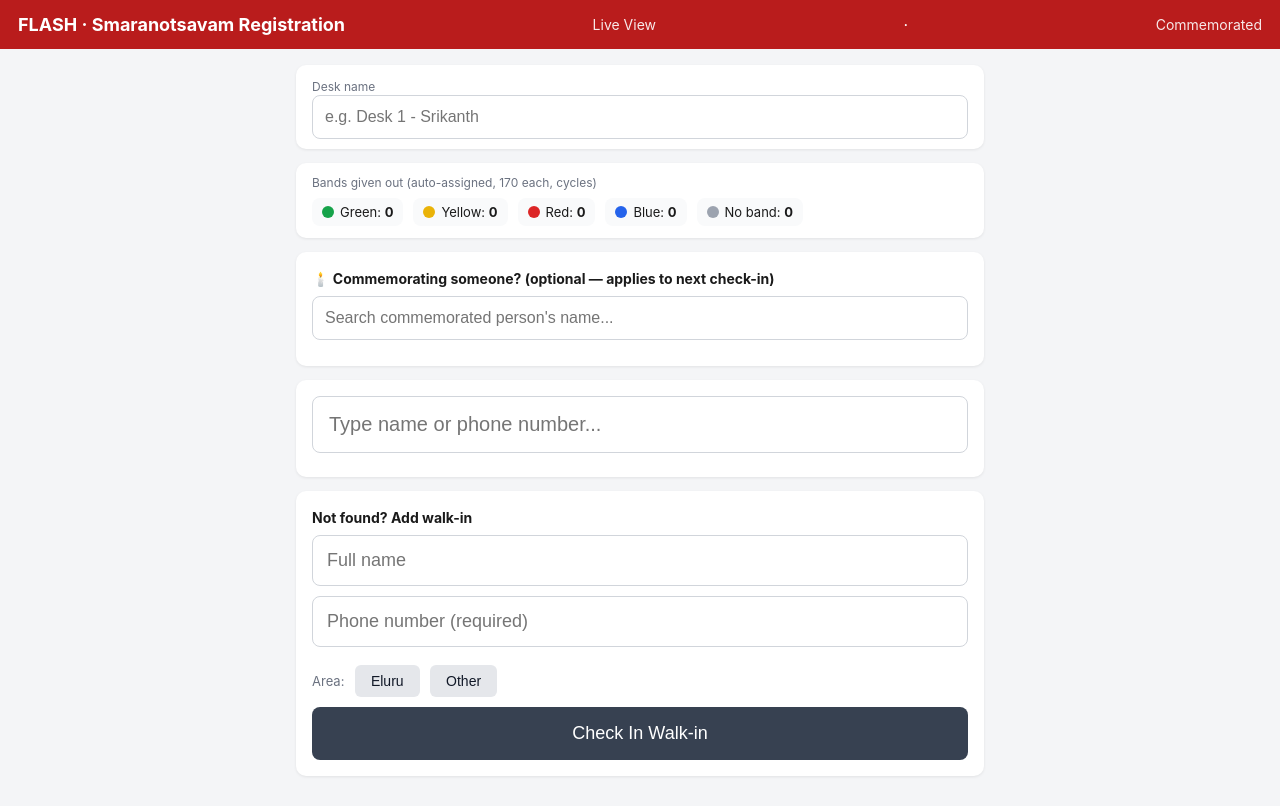
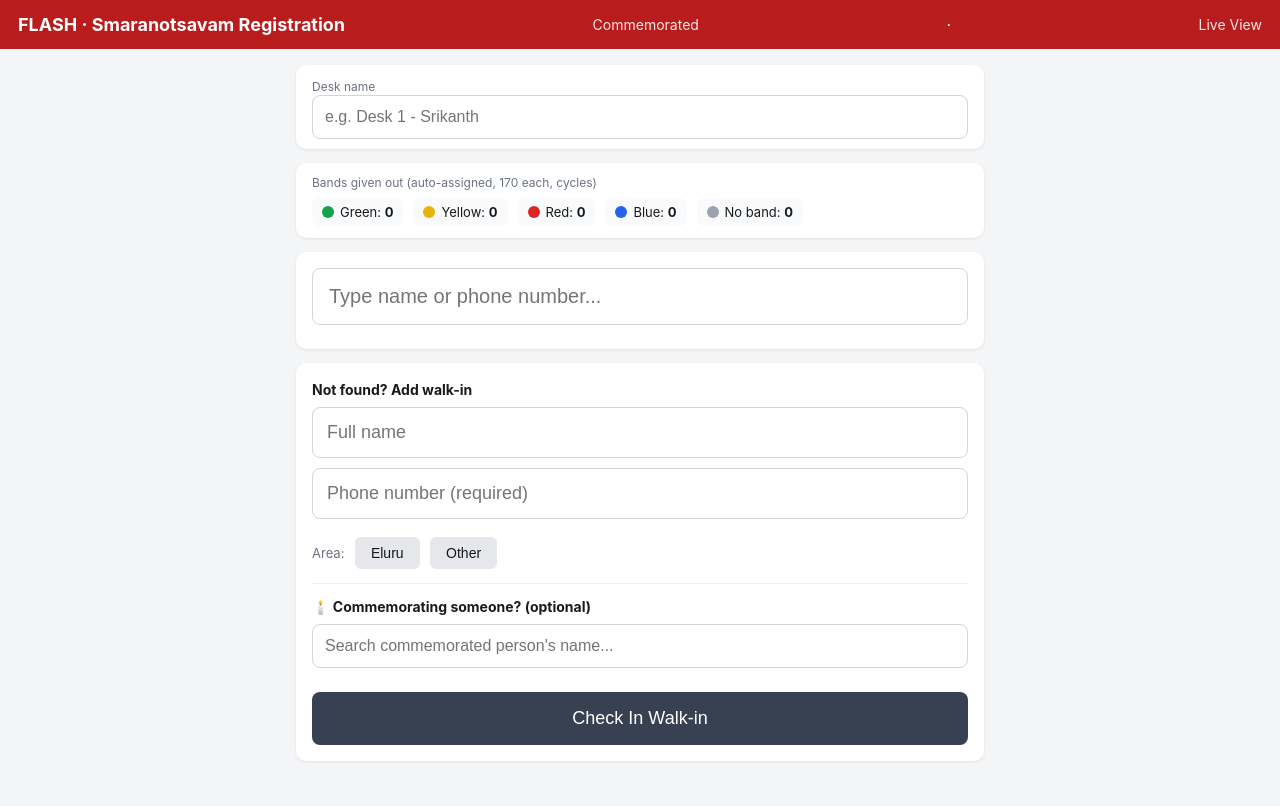
Before and after one commit to joinflashforacause/flash-registration, a Flask app: page / in a window 1280 px wide. After the commit the page ends 745 px from the top, so only its background shows below. Run offline with Flask 3, Linux system fonts and the light colour scheme; data that the repository does not hold is empty; some libraries are stand-ins or nearby versions.

Commit message:
Update index.html

```diff
--- a/templates/index.html
+++ b/templates/index.html
@@ -1,5 +1,5 @@
 {% extends "base.html" %}
-{% block nav %}<a href="/dashboard">Live View</a> · <a href="/commemorated">Commemorated</a>{% endblock %}
+{% block nav %}<a href="/commemorated">Commemorated</a> · <a href="/dashboard">Live View</a>{% endblock %}
 {% block content %}
 
 <div class="card" style="padding:10px 16px;">
@@ -10,18 +10,6 @@
 <div class="card" style="padding:12px 16px;">
   <div style="font-size:12px;color:#6b7280;margin-bottom:8px;">Bands given out (auto-assigned, 170 each, cycles)</div>
   <div id="colorStatsBar" style="display:flex;gap:10px;flex-wrap:wrap;"></div>
-</div>
-
-<div class="card">
-  <strong style="font-size:14px;">🕯️ Commemorating someone? (optional — applies to next check-in)</strong>
-  <div style="margin-top:8px;" id="commemPickerArea">
-    <input id="commemSearch" placeholder="Search commemorated person's name..." autocomplete="off" style="font-size:16px;padding:12px;" />
-    <div id="commemResults"></div>
-  </div>
-  <div id="commemSelected" style="display:none;margin-top:8px;padding:10px;background:#f5f3ff;border-radius:8px;">
-    <span style="font-size:14px;">Commemorating: <strong id="commemSelectedName"></strong></span>
-    <span onclick="clearCommem()" style="color:#7c3aed;text-decoration:underline;cursor:pointer;margin-left:10px;font-size:13px;">clear</span>
-  </div>
 </div>
 
 <div class="card">
@@ -43,7 +31,20 @@
               style="width:auto;display:inline-block;padding:8px 16px;font-size:14px;background:#e5e7eb;color:#111827;border-radius:6px;">Other</button>
       <input id="wAreaOther" placeholder="Type area name" style="display:none;margin-top:8px;font-size:16px;padding:10px;" />
     </div>
-    <button id="walkinBtn" onclick="submitWalkin()" style="font-size:18px;padding:16px;background:#374151;margin-top:10px;">Check In Walk-in</button>
+
+    <div style="margin-top:14px;padding-top:12px;border-top:1px solid #f0f0f0;">
+      <strong style="font-size:14px;">🕯️ Commemorating someone? (optional)</strong>
+      <div style="margin-top:8px;" id="commemPickerArea">
+        <input id="commemSearch" placeholder="Search commemorated person's name..." autocomplete="off" style="font-size:16px;padding:12px;" />
+        <div id="commemResults"></div>
+      </div>
+      <div id="commemSelected" style="display:none;margin-top:8px;padding:10px;background:#f5f3ff;border-radius:8px;">
+        <span style="font-size:14px;">Commemorating: <strong id="commemSelectedName"></strong></span>
+        <span onclick="clearCommem()" style="color:#7c3aed;text-decoration:underline;cursor:pointer;margin-left:10px;font-size:13px;">clear</span>
+      </div>
+    </div>
+
+    <button id="walkinBtn" onclick="submitWalkin()" style="font-size:18px;padding:16px;background:#374151;margin-top:14px;">Check In Walk-in</button>
   </div>
 </div>
 
```
